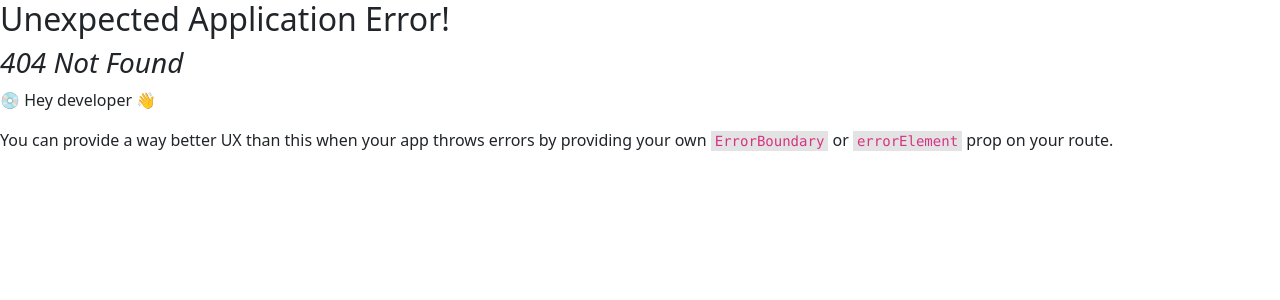
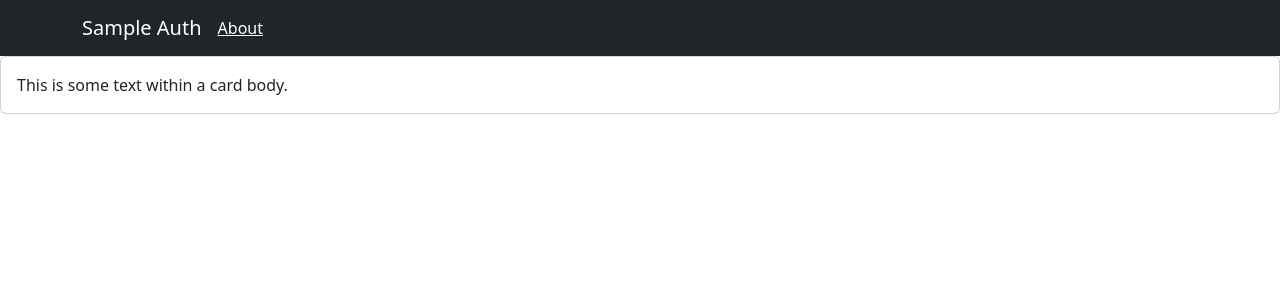
Before and after one commit to Jahid1604091/MERN_AUTH_DEMO, a React (Vite) app in the folder client/: page /about in a window 1280 px wide. Before the commit this address had no page. Shown: the top 300 px of the page. Built offline with nearby package versions, Linux system fonts and the light colour scheme.

Commit message:
styled components

```diff
--- a/client/package.json
+++ b/client/package.json
@@ -28,6 +28,7 @@
     "eslint-plugin-react": "^7.32.2",
     "eslint-plugin-react-hooks": "^4.6.0",
     "eslint-plugin-react-refresh": "^0.3.4",
+    "styled-components": "^5.3.10",
     "vite": "^4.3.2"
   }
 }
--- a/client/src/components/Header.jsx
+++ b/client/src/components/Header.jsx
@@ -6,6 +6,7 @@ import { useDispatch, useSelector } from 'react-redux';
 import { useLogoutMutation } from '../slices/userApiSlice';
 import { logout } from '../slices/authSlice';
 import { Link, useNavigate } from 'react-router-dom';
+import styled from 'styled-components';
 
 function Header() {
   const {userInfo} = useSelector(state=>state.auth);
@@ -24,14 +25,15 @@ function Header() {
     }
   }
   return (
+    <Wrapper>
     <Navbar collapseOnSelect expand="lg" bg="dark" variant="dark">
       <Container>
         <Navbar.Brand href="/">Sample Auth </Navbar.Brand>
         <Navbar.Toggle aria-controls="responsive-navbar-nav" />
         <Navbar.Collapse id="responsive-navbar-nav">
           <Nav className="me-auto">
-            <Nav.Link href="/about">About </Nav.Link>
-            <Nav.Link href="/pricing">Pricing</Nav.Link>
+          <Link to='/about'>About</Link>
+
 
           </Nav>
 
@@ -48,10 +50,6 @@ function Header() {
               </NavDropdown.Item>
             </NavDropdown> :
               <>
-            <Nav.Link href="/login">Sign In</Nav.Link>
-            <Nav.Link eventKey={2} href="/register">
-              Sign Up
-            </Nav.Link>
 
               </>
             }
@@ -60,7 +58,16 @@ function Header() {
         </Navbar.Collapse>
       </Container>
     </Navbar>
+    </Wrapper>
   );
 }
 
+const Wrapper = styled.section`
+    a{
+        color:#fff;
+
+    }
+
+`
+
 export default Header;
--- a/client/src/index.css
+++ b/client/src/index.css
@@ -0,0 +1,5 @@
+*{
+    margin: 0;
+    padding: 0;
+    box-sizing: border-box;
+}
--- a/client/src/main.jsx
+++ b/client/src/main.jsx
@@ -16,6 +16,7 @@ import Register from "./pages/Register.jsx";
 import Profile from "./pages/Profile.jsx";
 import PrivateRoute from "./components/PrivateRoute.jsx";
 import UpdateProfile from "./pages/UpdateProfile.jsx";
+import About from "./pages/About.jsx";
 
 const router = createBrowserRouter(
   createRoutesFromElements(
@@ -23,6 +24,7 @@ const router = createBrowserRouter(
       <Route index path="/" element={<Home />} />
       <Route index path="/login" element={<Login />} />
       <Route index path="/register" element={<Register />} />
+      <Route index path="/about" element={<About />} />
       <Route path="" element={<PrivateRoute />}>
         <Route index path="/profile" element={<Profile />} />
         <Route index path="/profile/edit" element={<UpdateProfile />} />
--- /dev/null
+++ b/client/src/pages/About.jsx
@@ -0,0 +1,10 @@
+import React from 'react'
+import { Card } from 'react-bootstrap'
+
+export default function About() {
+  return (
+    <>
+        <Card body>This is some text within a card body.</Card>
+    </>
+  )
+}
```
Also changed, not shown: 1 other file (tests, documents, lock files or other folders).
